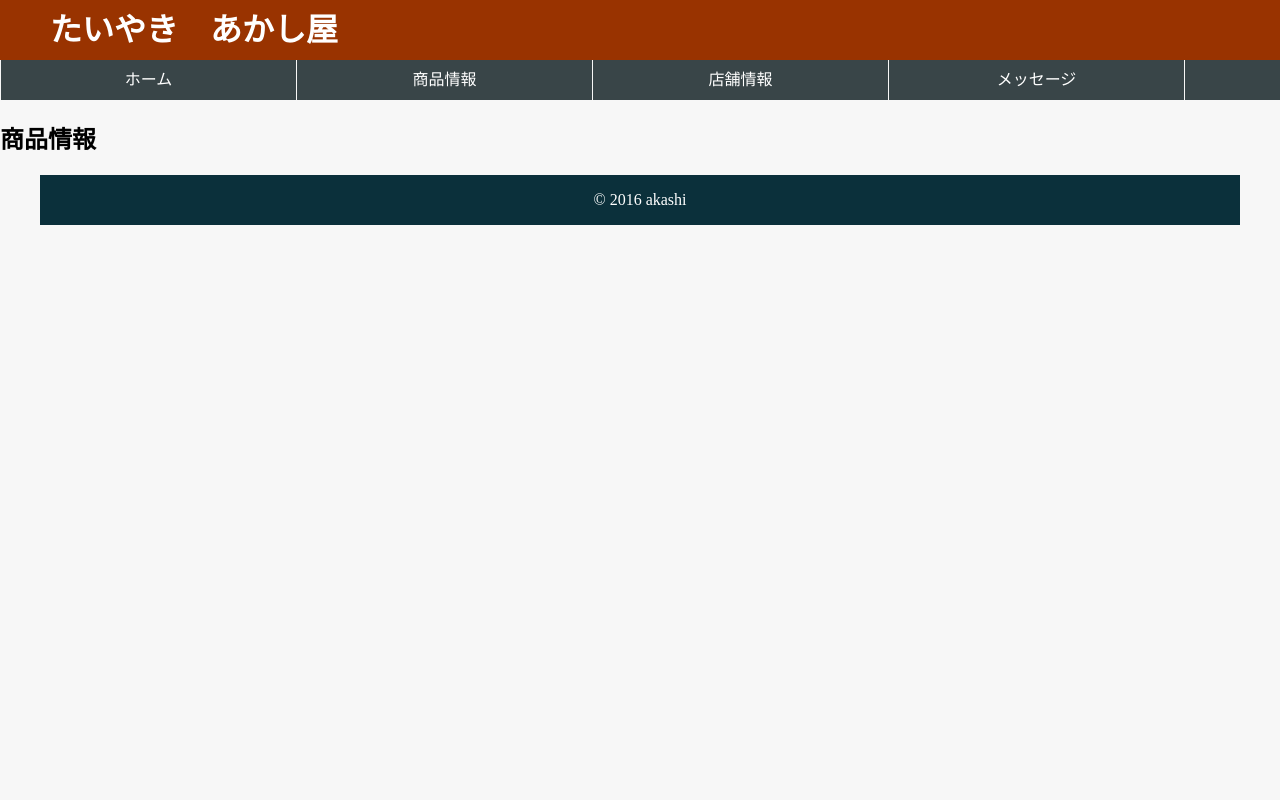
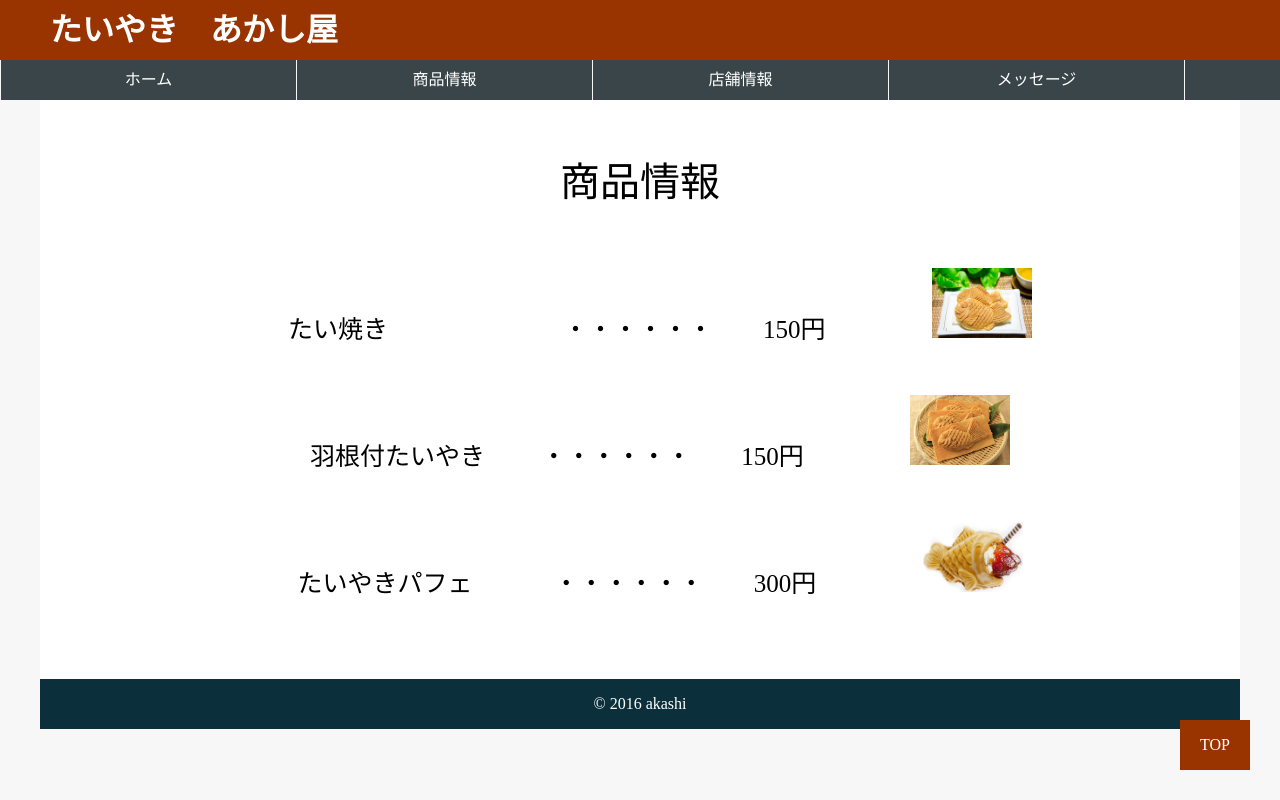
Before and after one commit to akashikotaro/HtmlCss, a plain HTML site: page 03-1/html/product.html in a window 1280 px wide. Shown: the top 800 px of the page. Drawn offline with Linux system fonts and the light colour scheme.

Commit message:
product.html 追加

```diff
--- a/03-1/css/common.css
+++ b/03-1/css/common.css
@@ -36,6 +36,12 @@ header div h1 {
     line-height: 60px;
 }
 
+header div h1 a {text-decoration: none;}
+header div h1 a:link {color:#fff;}
+header div h1 a:visited {color:#fff;}
+header div h1 a:hover {color:#fff;}
+header div h1 a:active {color:#fff;}
+
 
 /****** ナビの範囲 ******/
 header nav {
@@ -72,11 +78,11 @@ header ul li:last-child {
 
 
 /****** グローバルリンクの文字色 ******/
-header ul li a {text-decoration: none;}
+header ul li a {text-decoration: none;display: block;}
 header ul li a:link {color:#fff;}
 header ul li a:visited {color:#fff;}
-header ul li a:hover {color:#fff;}
-header ul li a:active {color:#fff;}
+header ul li a:hover {color:#000;background-color: #fff;}
+header ul li a:active {color:#000;background-color: #fff;}
 
 
 
--- a/03-1/css/product_style.css
+++ b/03-1/css/product_style.css
@@ -0,0 +1,42 @@
+@charset "UTF-8";
+
+/****************** コンテンツの設定 ******************/
+#wrapper_product {
+    width: 1200px;
+    height: auto;
+    margin: 0 auto;
+    background-color: #ffffff;
+    overflow: hidden;
+}
+
+#wrapper_product h2 {
+    font-size: 40px;
+    text-align: center;
+    margin-top: 50px;
+    margin-bottom: 10px;
+    font-weight: normal;
+}
+
+#wrapper_product #product_contents {
+    text-align: center;
+    margin-top: 60px;
+    margin-bottom: 80px;
+    font-size: 25px;
+}
+
+#wrapper_product #product_contents ul li img {
+    width: 100px;
+    height: 70px;
+}
+
+#wrapper_product #product_contents ul li a {
+    margin-left: 100px;
+}
+
+#wrapper_product #product_contents ul {
+    list-style: none;
+}
+
+#wrapper_product #product_contents ul li {
+    margin-bottom: 50px;
+}
--- a/03-1/html/product.html
+++ b/03-1/html/product.html
@@ -9,7 +9,7 @@
 
         <header id="#">
             <div>
-                <h1>たいやき　あかし屋</h1>
+                <h1><a href="index.html">たいやき　あかし屋</a></h1>
             </div>
             <nav>
                 <ul>
@@ -35,7 +35,21 @@
         <div id="wrapper_product">
             <h2>商品情報</h2>
             <div id="product_contents">
+                <ul>
+                    <li>たい焼き　　　　　　　・・・・・・　　150円
+                        <a href="./../img/normal.jpg" target="_blank"><img src="./../img/normal.jpg"/></a>
+                    </li>
+                    <li>羽根付たいやき　 　・・・・・・　　150円
+                        <a href="./../img/hane.jpg" target="_blank"><img src="./../img/hane.jpg"/></a>
+                    </li>
+                    <li>たいやきパフェ　　　 ・・・・・・　　300円
+                        <a href="./../img/parfait.jpg" target="_blank"><img src="./../img/parfait.jpg"/></a>
+                    </li>
+                </ul>
+            </div>
 
+            <div id="page-top">
+                <p><a href="#">TOP</a></p>
             </div>
 
         </div>
```
Also changed, not shown: 03-1/css/style.css (+12 -2 lines), 03-1/html/index.html (+10 -9 lines), 03-1/html/introduction.html (+5 -1 lines), 03-1/html/message.html (+5 -1 lines), 03-1/img/hane.jpg (added), 03-1/img/normal.jpg (added), 03-1/img/parfait.jpg (added), 03-1/img/s_president_img.jpg (added).
